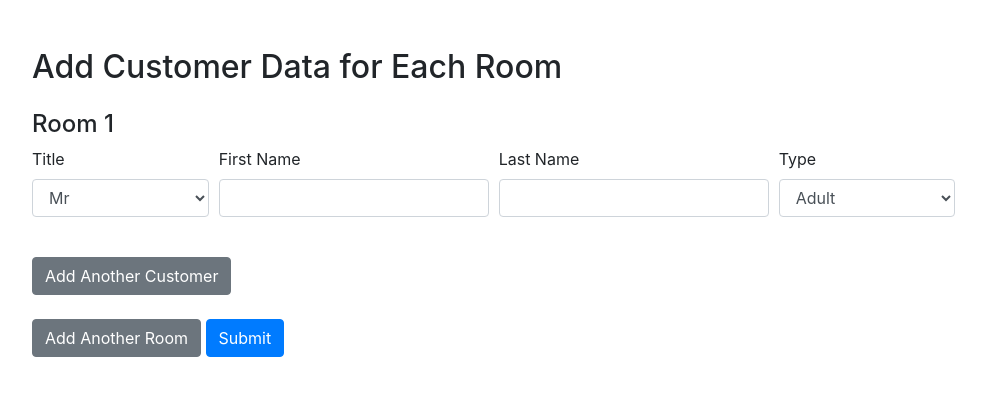
After one commit to abdelrhman-saeed/tpo, a PHP site: template src/Views/hotelBook.php in a window 1280 px wide. The commit adds this page. Shown: the top 396 px of the page, without its empty margins (53-1039 px from the left). Run offline with PHP 8.4, Linux system fonts and the light colour scheme; the template is opened without the code that fills it, so the values that code supplies are empty.

Commit message:
feat: added HotelBooking

```diff
--- /dev/null
+++ b/src/Views/header.php
@@ -0,0 +1,3 @@
+<meta charset="UTF-8">
+        <meta name="viewport" content="width=device-width, initial-scale=1.0">
+        <link href="https://stackpath.bootstrapcdn.com/bootstrap/4.5.2/css/bootstrap.min.css" rel="stylesheet">
--- /dev/null
+++ b/src/Views/hotelBook.php
@@ -0,0 +1,134 @@
+<!DOCTYPE html>
+<html lang="en">
+
+    <header>
+        <?php require 'header.php'; ?>
+        <Title>Hotel Book</Title>
+    </header>
+
+    <body>
+        <div class="container mt-5">
+            <h2 class="mb-4">Add Customer Data for Each Room</h2>
+
+            <?php $action = "/hotelBook/$BookingCode/$TotalFare"; ?>
+            <form action="<?php echo $action; ?>" method="post" id="customerForm">
+
+                <div id="roomData">
+                    <div class="room-section mb-4">
+                        <h4>Room 1</h4>
+                        <div id="customerData1">
+                            <div class="form-row mb-4">
+                                <div class="form-group col-md-2">
+                                    <label for="Title">Title</label>
+                                    <select class="form-control" id="Title" name="CustomerDetails[1][CustomerNames][0][Title]" required>
+                                        <option value="Mr">Mr</option>
+                                        <option value="Mrs">Mrs</option>
+                                        <option value="Miss">Miss</option>
+                                        <option value="Ms">Ms</option>
+                                    </select>
+                                </div>
+                                <div class="form-group col-md-3">
+                                    <label for="FirstName">First Name</label>
+                                    <input type="text" class="form-control" id="FirstName" name="CustomerDetails[1][CustomerNames][0][FirstName]" required>
+                                </div>
+                                <div class="form-group col-md-3">
+                                    <label for="LastName">Last Name</label>
+                                    <input type="text" class="form-control" id="LastName" name="CustomerDetails[1][CustomerNames][0][LastName]" required>
+                                </div>
+                                <div class="form-group col-md-2">
+                                    <label for="type">Type</label>
+                                    <select class="form-control" id="type" name="CustomerDetails[1][CustomerNames][0][Type]" required>
+                                        <option value="adult">Adult</option>
+                                        <option value="child">Child</option>
+                                    </select>
+                                </div>
+                            </div>
+                        </div>
+                        <button type="button" class="btn btn-secondary addCustomer" data-room="1">Add Another Customer</button>
+                    </div>
+                </div>
+                <button type="button" class="btn btn-secondary" id="addRoom">Add Another Room</button>
+                <button type="submit" class="btn btn-primary">Submit</button>
+            </form>
+        </div>
+
+        <?php require 'js.php'; ?>
+        <script>
+            $(document).ready(function() {
+                var roomCount = 1;
+
+                $("#addRoom").click(function() {
+                    roomCount++;
+                    var newRoom = `
+                        <div class="room-section mb-4">
+                            <h4>Room ` + roomCount + `</h4>
+                            <div id="customerData` + roomCount + `">
+                                <div class="form-row mb-4">
+                                    <div class="form-group col-md-2">
+                                        <label for="Title">Title</label>
+                                        <select class="form-control" id="Title" name="CustomerDetails[` + roomCount + `][CustomerNames][0][Title]" required>
+                                            <option value="Mr">Mr</option>
+                                            <option value="Mrs">Mrs</option>
+                                            <option value="Miss">Miss</option>
+                                            <option value="Ms">Ms</option>
+                                        </select>
+                                    </div>
+                                    <div class="form-group col-md-3">
+                                        <label for="FirstName">First Name</label>
+                                        <input type="text" class="form-control" id="FirstName" name="CustomerDetails[` + roomCount + `][CustomerNames][0][FirstName]" required>
+                                    </div>
+                                    <div class="form-group col-md-3">
+                                        <label for="LastName">Last Name</label>
+                                        <input type="text" class="form-control" id="LastName" name="CustomerDetails[` + roomCount + `][CustomerNames][0][LastName]" required>
+                                    </div>
+                                    <div class="form-group col-md-2">
+                                        <label for="type">Type</label>
+                                        <select class="form-control" id="type" name="CustomerDetails[` + roomCount + `][CustomerNames][0][Type]" required>
+                                            <option value="adult">Adult</option>
+                                            <option value="child">Child</option>
+                                        </select>
+                                    </div>
+                                </div>
+                            </div>
+                            <button type="button" class="btn btn-secondary addCustomer" data-room="` + roomCount + `">Add Another Customer</button>
+                        </div>`;
+                    $("#roomData").append(newRoom);
+                });
+
+                $(document).on("click", ".addCustomer", function() {
+                    var roomNumber = $(this).data("room");
+                    var customerCount = $("#customerData" + roomNumber + " .form-row").length;
+                    var newCustomer = `
+                        <div class="form-row mb-4">
+                            <div class="form-group col-md-2">
+                                <label for="Title">Title</label>
+                                <select class="form-control" id="Title" name="CustomerDetails[` + roomNumber + `][CustomerNames][` + customerCount + `][Title]" required>
+                                    <option value="Mr">Mr</option>
+                                    <option value="Mrs">Mrs</option>
+                                    <option value="Miss">Miss</option>
+                                    <option value="Ms">Ms</option>
+                                </select>
+                            </div>
+                            <div class="form-group col-md-3">
+                                <label for="FirstName">First Name</label>
+                                <input type="text" class="form-control" id="FirstName" name="CustomerDetails[` + roomNumber + `][CustomerNames][` + customerCount + `][FirstName]" required>
+                            </div>
+                            <div class="form-group col-md-3">
+                                <label for="LastName">Last Name</label>
+                                <input type="text" class="form-control" id="LastName" name="CustomerDetails[` + roomNumber + `][CustomerNames][` + customerCount + `][LastName]" required>
+                            </div>
+                            <div class="form-group col-md-2">
+                                <label for="type">Type</label>
+                                <select class="form-control" id="type" name="CustomerDetails[` + roomNumber + `][CustomerNames][` + customerCount + `][type]" required>
+                                    <option value="adult">Adult</option>
+                                    <option value="child">Child</option>
+                                </select>
+                            </div>
+                        </div>`;
+                    $("#customerData" + roomNumber).append(newCustomer);
+                });
+            });
+        </script>
+    </body>
+
+</html>
--- /dev/null
+++ b/src/Views/js.php
@@ -0,0 +1,3 @@
+<script src="https://code.jquery.com/jquery-3.6.0.min.js"></script>
+<script src="https://stackpath.bootstrapcdn.com/bootstrap/4.5.2/js/bootstrap.min.js"></script>
+<script>console.log('ok');</script>
--- a/src/routes/rest.php
+++ b/src/routes/rest.php
@@ -14,3 +14,6 @@ Route::post('TBOHolidays_HotelAPI/AvailableHotelRooms', [TPOController::class, '
 
 Route::get('TBOHolidays_HotelAPI/Prebook', [TPOController::class, 'preBookView']);
 Route::post('TBOHolidays_HotelAPI/Prebook', [TPOController::class, 'preBook']);
+
+Route::get('hotelBook/{BookingCode}/{TotalFare}', [TPOController::class, 'hotelBookView']);
+Route::post('hotelBook/{BookingCode}/{TotalFare}', [TPOController::class, 'hotelBook']);
```
Also changed, not shown: src/Controllers/TPOController.php (+30 -0 lines).
